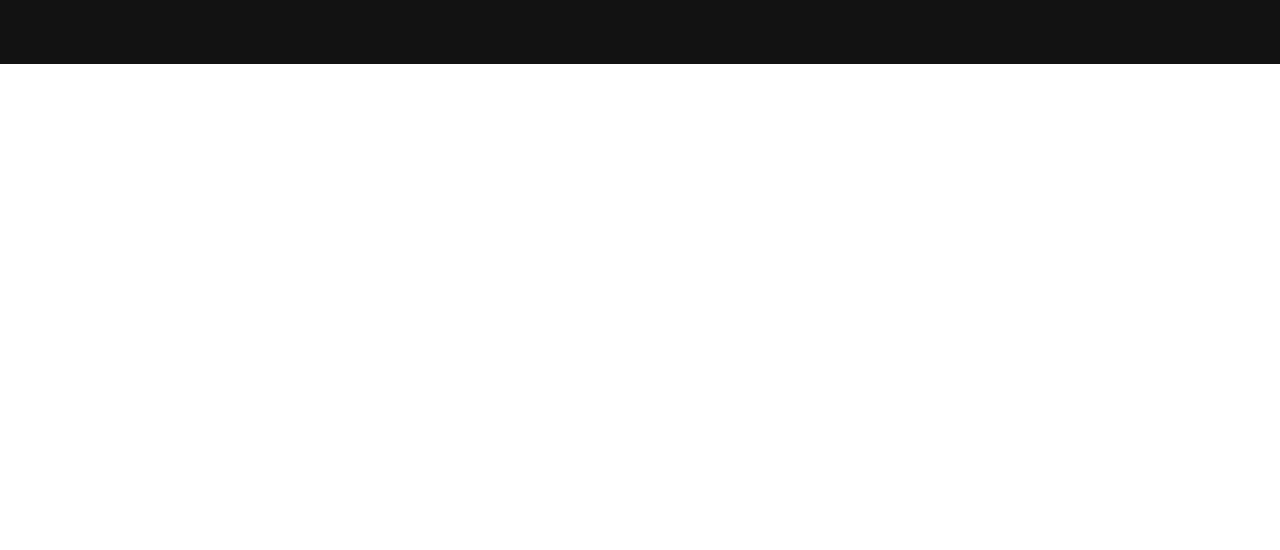
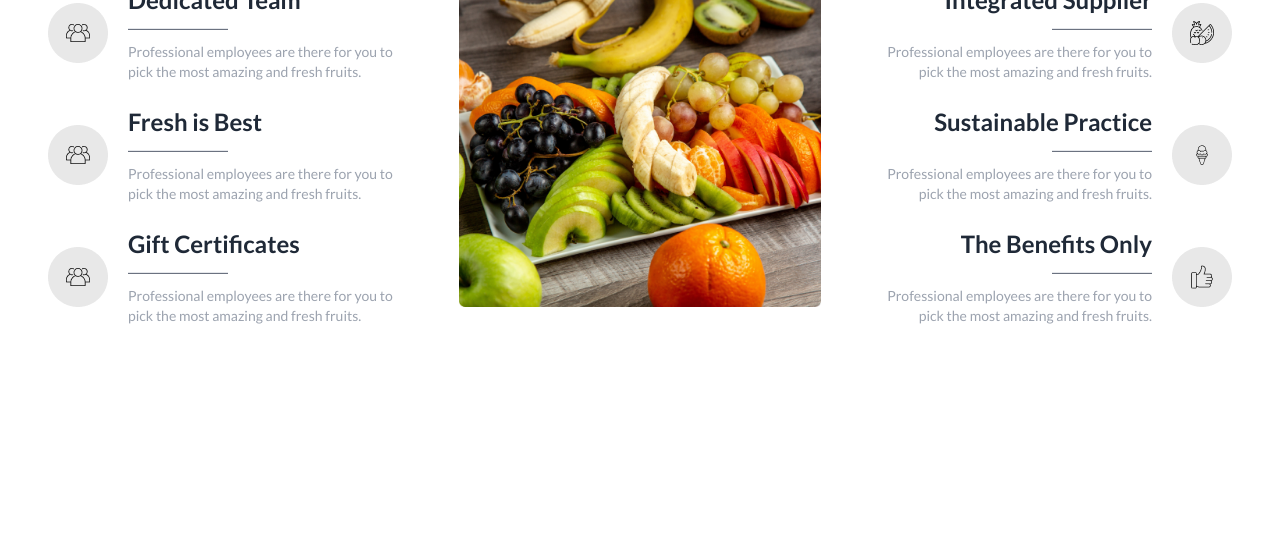
Before and after one commit to IshakQuresheeAkib/assignment-three, a plain HTML site: page index.html in a window 1280 px wide. Shown: the part 3695-4245 px from the top of the page. Before the commit the page ends 3759 px from the top, so only its background shows below. Drawn offline with nearby package versions, Linux system fonts and the light colour scheme.

Commit message:
first commit

```diff
--- a/index.html
+++ b/index.html
@@ -468,33 +468,80 @@
 
       </section>
       <!-- why choose us -->
-      <!-- <section class="pt-20 md:pt-60">
-        <div class="text-center">
+      <section class="pt-10 md:pt-60">
+        <!-- why choose us Title -->
+        <div class="text-center pt-20">
             <h1 class="text-2xl md:text-5xl font-black">Why Choose Us</h1>
-          <p class="text-base font-medium pt-4 md:pt-8">Contrary to popular belief, is not simply random text. It has roots in a piece of classical <br> Latin literature from 45 BC, making it over 2000 years old.</p>
+            <p class="text-sm md:text-base text-centerfont-medium pt-4 md:pt-8 lg:mx-52">Contrary to popular belief, is not simply random text. It has roots in a piece of classical  Latin literature from 45 BC, making it over 2000 years old.</p>
           </div>
-        <div class="container flex flex-col md:flex-row ">
-          <div class="box1 flex gap-3 items-center md:w-auto flex-1 ">
-            <img class="w-10" src="./images/Group 45.png" alt="">
-            <div class="space-y-4">
-              <h4 class="font-extrabold text-2xl">Dedicated Team
-              <hr class="w-20 bg-gray-800 h-[2px]"></h4>
-              <p class="">Professional employees are there for you to pick the most amazing and fresh fruits.</p>
+
+          <!-- content area container-->
+          <div class="grid lg:grid-cols-3 gap-12 mt-12">
+            <!-- left content -->
+            <div class="">
+                <div class="flex flex-col md:flex-row  first-letter: justify-center items-center gap-5 mb-6">
+                    <img src="images/Group 45.png" class="h-[60px] w-[60px]">
+                    <div>
+                        <p class="font-bold text-2xl lg:text-start text-center ">Dedicated Team</p>
+                    <hr class="w-[100px] bg-gray-500 h-0.5 my-3 lg:mx-0 mx-auto">
+                    <p class="md:text-start  text-sm text-gray-400 text-center">Professional employees are there for you to pick the most amazing and fresh fruits.</p>
                     </div>
                 </div>
-          <div class="box2 flex mx-auto flex-1 order-first md:order-none">
-              <img src="./images/whychoose1.png" alt="">
-          </div>
-          <div class="flex justify-end flex-1  md:w-auto">
-              <div class="box3 flex ">
+                <div class="flex flex-col md:flex-row  first-letter: justify-center items-center gap-5 mb-6">
+                    <img src="images/Group 45.png" class="h-[60px] w-[60px]">
                     <div>
-                  <img class="w-10" src="./images/Group 45.png" alt="">
-                </div>
-                fjsh
+                        <p class="font-bold text-2xl lg:text-start text-center ">Fresh is Best</p>
+                    <hr class="w-[100px] bg-gray-500 h-0.5 my-3 lg:mx-0 mx-auto">
+                    <p class="md:text-start  text-sm text-gray-400 text-center">Professional employees are there for you to pick the most amazing and fresh fruits.</p>
                     </div>
                 </div>
+                <div class="flex flex-col md:flex-row  first-letter: justify-center items-center gap-5 mb-6">
+                    <img src="images/Group 45.png" class="h-[60px] w-[60px]">
+                    <div>
+                        <p class="font-bold text-2xl lg:text-start text-center ">Gift Certificates</p>
+                    <hr class="w-[100px] bg-gray-500 h-0.5 my-3 lg:mx-0 mx-auto">
+                    <p class="md:text-start  text-sm text-gray-400 text-center">Professional employees are there for you to pick the most amazing and fresh fruits.</p>
                     </div>
-      </section> -->
+                </div>
+
+
+            </div>
+            <!-- middle content -->
+            <div class="order-first lg:order-none mx-2 md:mx-0"><img src="images/whychoose1.png" alt=""></div>
+
+            <!-- right content -->
+            <div class="">
+                <div class="flex flex-col md:flex-row-reverse  first-letter: justify-center items-center gap-5 mb-6">
+                    <img src="images/Group 46 (2).png" class="h-[60px] w-[60px]">
+                    <div class="flex lg:items-end flex-col">
+                        <p class="font-bold text-2xl  lg:text-end text-center ">Integrated Supplier</p>
+                    <hr class=" w-[100px] bg-gray-500 h-0.5 my-3 lg:mx-0 mx-auto  ">
+                    <p class="lg:text-end  text-sm text-gray-400 text-center">Professional employees are there for you to pick the most amazing and fresh fruits.</p>
+                    </div>
+                </div>
+                <div class="flex flex-col md:flex-row-reverse  first-letter: justify-center items-center gap-5 mb-6">
+                    <img src="images/Group 46 (3).png" class="h-[60px] w-[60px]">
+                    <div class="flex lg:items-end flex-col">
+                        <p class="font-bold text-2xl  lg:text-end text-center ">Sustainable Practice</p>
+                    <hr class=" w-[100px] bg-gray-500 h-0.5 my-3 lg:mx-0 mx-auto  ">
+                    <p class="lg:text-end  text-sm text-gray-400 text-center">Professional employees are there for you to pick the most amazing and fresh fruits.</p>
+                    </div>
+                </div>
+                <div class="flex flex-col md:flex-row-reverse  first-letter: justify-center items-center gap-5 mb-6">
+                    <img src="images/Group 46 (4).png" class="h-[60px] w-[60px]">
+                    <div class="flex lg:items-end flex-col">
+                        <p class="font-bold text-2xl  lg:text-end text-center ">The Benefits Only</p>
+                    <hr class=" w-[100px] bg-gray-500 h-0.5 my-3 lg:mx-0 mx-auto  ">
+                    <p class="lg:text-end  text-sm text-gray-400 text-center">Professional employees are there for you to pick the most amazing and fresh fruits.</p>
+                    </div>
+                </div>
+
+            </div>
+
+          </div>
+
+    </section>
+
       </main>
       <footer class="footer footer-center mt-20 md:mt-60 px-10 py-16 md:p-20 bg-[#121212] text-white">
         <div class="flex gap-4 ">
```
Lines whose indentation alone changed are shown as unchanged.
